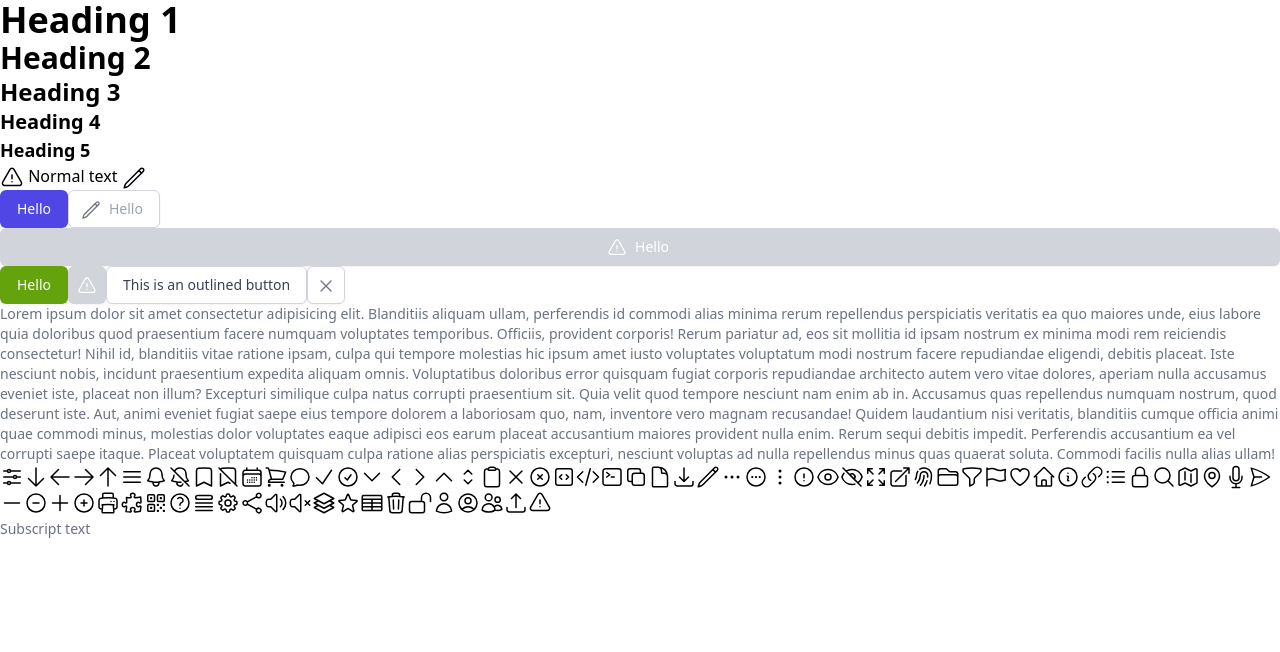
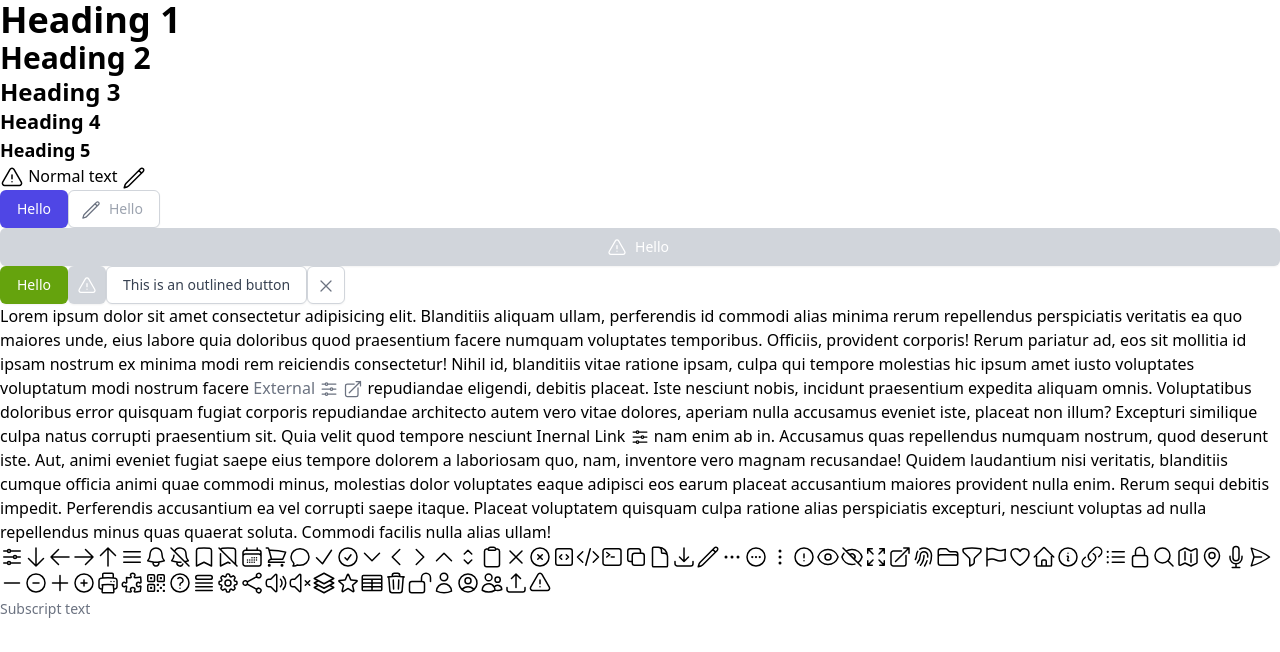
Before and after one commit to matthiebl/mtwui, a React (Vite) app: page / in a window 1280 px wide. Shown: the top 652 px of the page. Built offline with nearby package versions, Linux system fonts and the light colour scheme.

Commit message:
Add Link Component (#9)
* Alter onClick handler

* Add link component

* Add links to showcase

```diff
--- a/src/App.tsx
+++ b/src/App.tsx
@@ -1,5 +1,5 @@
 import { BrowserRouter, Route, Routes } from 'react-router-dom'
-import { Box, Button, Icon } from './components'
+import { Box, Button, Icon, Link } from './components'
 import { IconType } from './internal/icons'
 
 const App = () => (
@@ -32,16 +32,24 @@ const App = () => (
                             </Button>
                             <Button variant='outline' icon='close'></Button>
                         </Box>
-                        <Box variant='sub'>
+                        <Box variant='p'>
                             Lorem ipsum dolor sit amet consectetur adipisicing elit. Blanditiis aliquam ullam, perferendis id commodi alias minima rerum repellendus perspiciatis veritatis ea quo
                             maiores unde, eius labore quia doloribus quod praesentium facere numquam voluptates temporibus. Officiis, provident corporis! Rerum pariatur ad, eos sit mollitia id ipsam
                             nostrum ex minima modi rem reiciendis consectetur! Nihil id, blanditiis vitae ratione ipsam, culpa qui tempore molestias hic ipsum amet iusto voluptates voluptatum modi
-                            nostrum facere repudiandae eligendi, debitis placeat. Iste nesciunt nobis, incidunt praesentium expedita aliquam omnis. Voluptatibus doloribus error quisquam fugiat
-                            corporis repudiandae architecto autem vero vitae dolores, aperiam nulla accusamus eveniet iste, placeat non illum? Excepturi similique culpa natus corrupti praesentium sit.
-                            Quia velit quod tempore nesciunt nam enim ab in. Accusamus quas repellendus numquam nostrum, quod deserunt iste. Aut, animi eveniet fugiat saepe eius tempore dolorem a
-                            laboriosam quo, nam, inventore vero magnam recusandae! Quidem laudantium nisi veritatis, blanditiis cumque officia animi quae commodi minus, molestias dolor voluptates
-                            eaque adipisci eos earum placeat accusantium maiores provident nulla enim. Rerum sequi debitis impedit. Perferendis accusantium ea vel corrupti saepe itaque. Placeat
-                            voluptatem quisquam culpa ratione alias perspiciatis excepturi, nesciunt voluptas ad nulla repellendus minus quas quaerat soluta. Commodi facilis nulla alias ullam!
+                            nostrum facere{' '}
+                            <Link href='#' icon='adjustments' color='link' disabled>
+                                External
+                            </Link>{' '}
+                            repudiandae eligendi, debitis placeat. Iste nesciunt nobis, incidunt praesentium expedita aliquam omnis. Voluptatibus doloribus error quisquam fugiat corporis repudiandae
+                            architecto autem vero vitae dolores, aperiam nulla accusamus eveniet iste, placeat non illum? Excepturi similique culpa natus corrupti praesentium sit. Quia velit quod
+                            tempore nesciunt{' '}
+                            <Link variant='internal' href='#' icon='adjustments' color='inherit'>
+                                Inernal Link
+                            </Link>{' '}
+                            nam enim ab in. Accusamus quas repellendus numquam nostrum, quod deserunt iste. Aut, animi eveniet fugiat saepe eius tempore dolorem a laboriosam quo, nam, inventore vero
+                            magnam recusandae! Quidem laudantium nisi veritatis, blanditiis cumque officia animi quae commodi minus, molestias dolor voluptates eaque adipisci eos earum placeat
+                            accusantium maiores provident nulla enim. Rerum sequi debitis impedit. Perferendis accusantium ea vel corrupti saepe itaque. Placeat voluptatem quisquam culpa ratione alias
+                            perspiciatis excepturi, nesciunt voluptas ad nulla repellendus minus quas quaerat soluta. Commodi facilis nulla alias ullam!
                         </Box>
                         <IconShowcase />
                         <Box margin={{ b: 'xs' }}></Box>
--- a/src/components/Button.tsx
+++ b/src/components/Button.tsx
@@ -25,7 +25,13 @@ export interface ButtonProps {
     onClick?: (detail: ButtonDetail) => any
 }
 
-export const Button: React.FC<ButtonProps> = ({ color = 'primary', variant = 'filled', icon, fullWidth = false, disabled = false, children, onClick = () => {} }) => {
+export const Button: React.FC<ButtonProps> = ({ color = 'primary', variant = 'filled', icon, fullWidth = false, disabled = false, children, onClick }) => {
+    const _onClick: React.MouseEventHandler<HTMLButtonElement> = event => {
+        if (onClick) {
+            onClick({ event })
+        }
+    }
+
     return (
         <button
             type='button'
@@ -37,7 +43,7 @@ export const Button: React.FC<ButtonProps> = ({ color = 'primary', variant = 'fi
                 variant === 'filled' ? ButtonColorStyles[color] : '',
             )}
             disabled={disabled}
-            onClick={event => onClick({ event })}
+            onClick={_onClick}
         >
             {icon && (
                 <div className={classNames('h-5 w-5', children ? '-ml-1 mr-2' : '', variant === 'outline' ? 'text-gray-500' : '')}>
--- /dev/null
+++ b/src/components/Link.tsx
@@ -0,0 +1,74 @@
+import React from 'react'
+import { classNames } from '../internal/class-compiler'
+import { IconType } from '../internal/icons'
+import { Icon } from './Icon'
+
+type LinkColor = 'link' | 'inherit'
+
+type LinkDetail = {
+    href: string
+    target?: string
+    event: any
+}
+
+export interface LinkProps {
+    // Properties
+    variant?: 'internal' | 'external'
+    color?: LinkColor
+    icon?: IconType
+    href: string
+    target?: string
+    disabled?: boolean
+
+    // Slots
+    children?: React.ReactNode
+
+    // Events
+    onClick?: (detail: LinkDetail) => any
+}
+
+export const Link: React.FC<LinkProps> = ({ variant = 'external', color = 'link', icon, href, target, disabled = false, children, onClick }) => {
+    const _onClick: React.MouseEventHandler<HTMLAnchorElement> = event => {
+        if (onClick) {
+            onClick({
+                href,
+                target,
+                event,
+            })
+        }
+    }
+
+    const styles = classNames('underline-offset-2 hover:underline aria-disabled:pointer-events-none aria-disabled:text-gray-500', LinkColorStyles[color])
+
+    if (variant === 'external') {
+        return (
+            <a aria-disabled={disabled} className={styles} href={href} target={target} onClick={_onClick}>
+                {children}
+                {icon && (
+                    <>
+                        {' '}
+                        <Icon type={icon} size='sm' color='inherit' />
+                    </>
+                )}{' '}
+                <Icon type='external' size='sm' color='inherit' />
+            </a>
+        )
+    }
+
+    return (
+        <a role='button' aria-disabled={disabled} className={styles} href={href} onClick={_onClick}>
+            {children}
+            {icon && (
+                <>
+                    {' '}
+                    <Icon type={icon} size='sm' color='inherit' />
+                </>
+            )}
+        </a>
+    )
+}
+
+const LinkColorStyles: Record<LinkColor, string> = {
+    link: 'text-sky-500',
+    inherit: 'text-inherit',
+}
--- a/src/components/index.ts
+++ b/src/components/index.ts
@@ -1,3 +1,4 @@
 export * from './Box'
 export * from './Button'
 export * from './Icon'
+export * from './Link'
```
